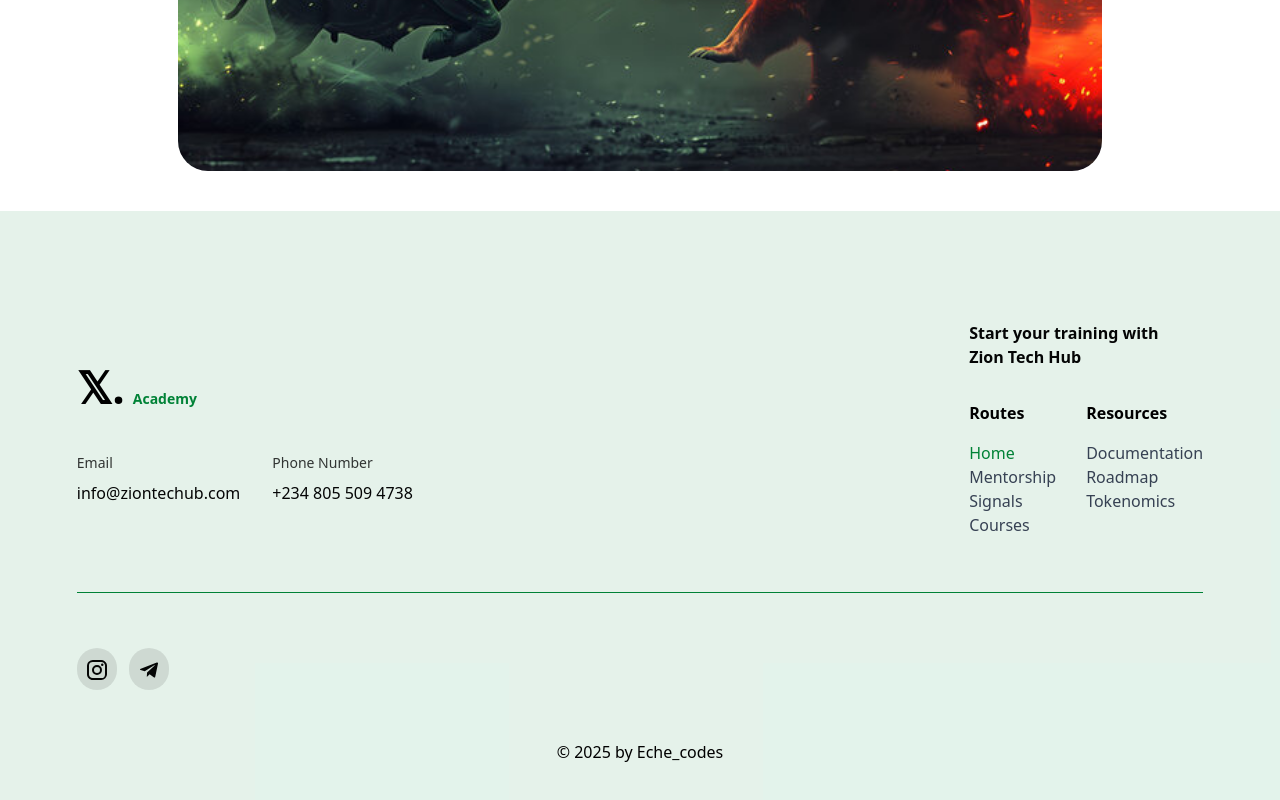
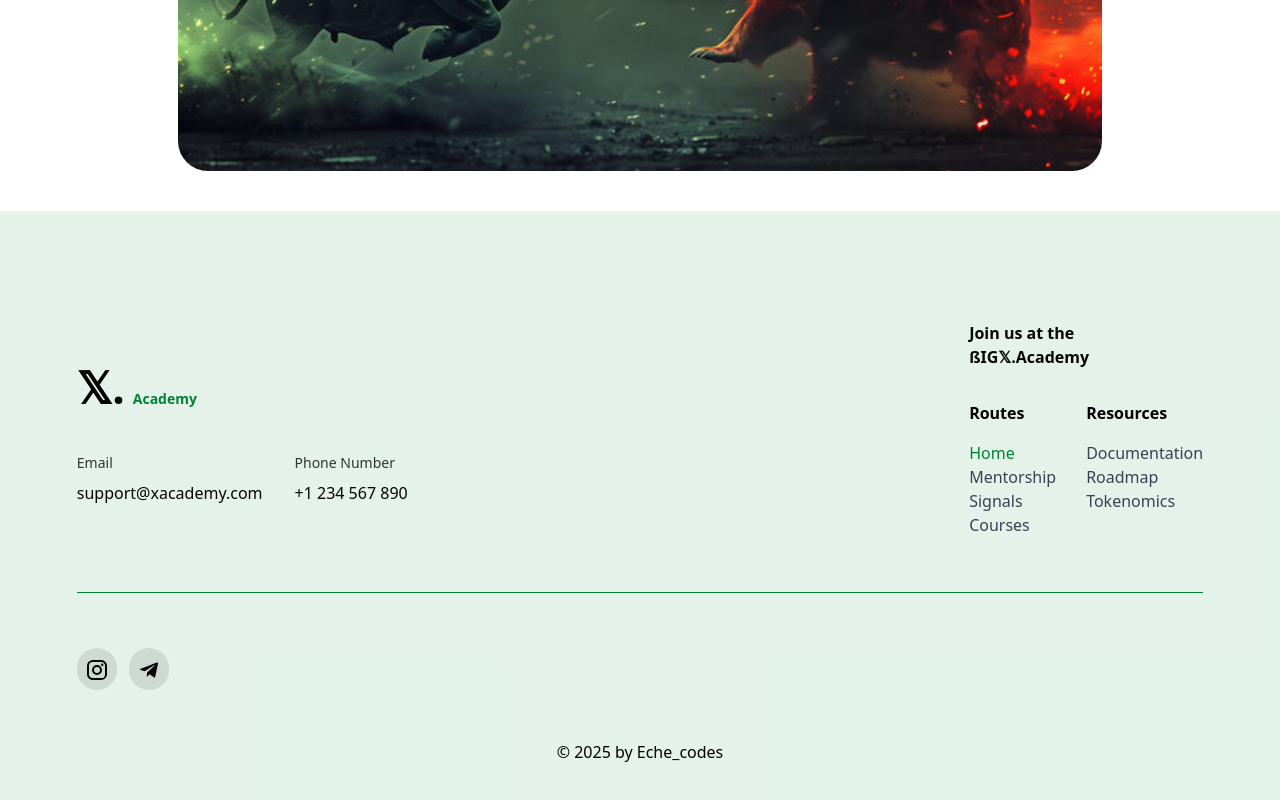
Before and after one commit to Eche00/bigxacademy, a React (Vite) app: page / in a window 1280 px wide. Shown: the part 6704-7504 px from the top of the page. Built offline with nearby package versions, Linux system fonts and the light colour scheme.

Commit message:
FOOTER UPDATE

```diff
--- a/src/components/Footer.tsx
+++ b/src/components/Footer.tsx
@@ -29,7 +29,7 @@ function Footer() {
                   Email
                 </p>
                 <p className="font-[400] text-[16px] text-[#040505]">
-                  info@ziontechub.com
+                  support@xacademy.com
                 </p>
               </section>
               {/* Phone Section */}
@@ -38,7 +38,7 @@ function Footer() {
                   Phone Number
                 </p>
                 <p className="font-[400] text-[16px] text-[#040505]">
-                  +234 805 509 4738
+                +1 234 567 890
                 </p>
               </section>
             </div>
@@ -47,7 +47,8 @@ function Footer() {
           {/* Right Column: CTA Buttons */}
           <div className="flex flex-col gap-8">
             <h3 className="font-[600] text-24px] text-[#040505]">
-              Start your training with <br /> Zion Tech Hub
+              Join us at the <br /> ßIG𝕏.Academy
+
             </h3>
             <div className="flex-1 flex sm:flex-row flex-col items-start justify-between gap-[30px]">
             <ul className="flex flex-col ">
```
